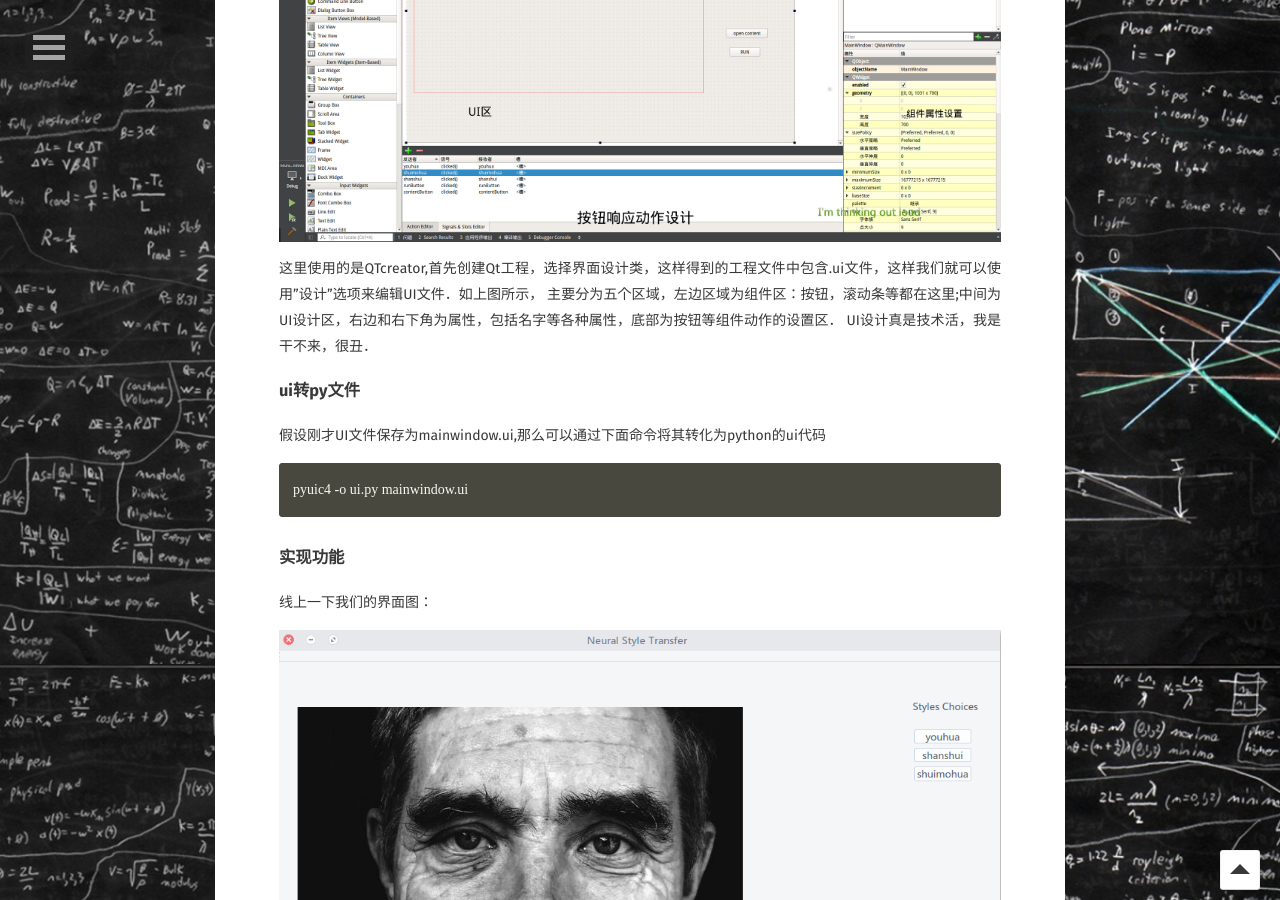
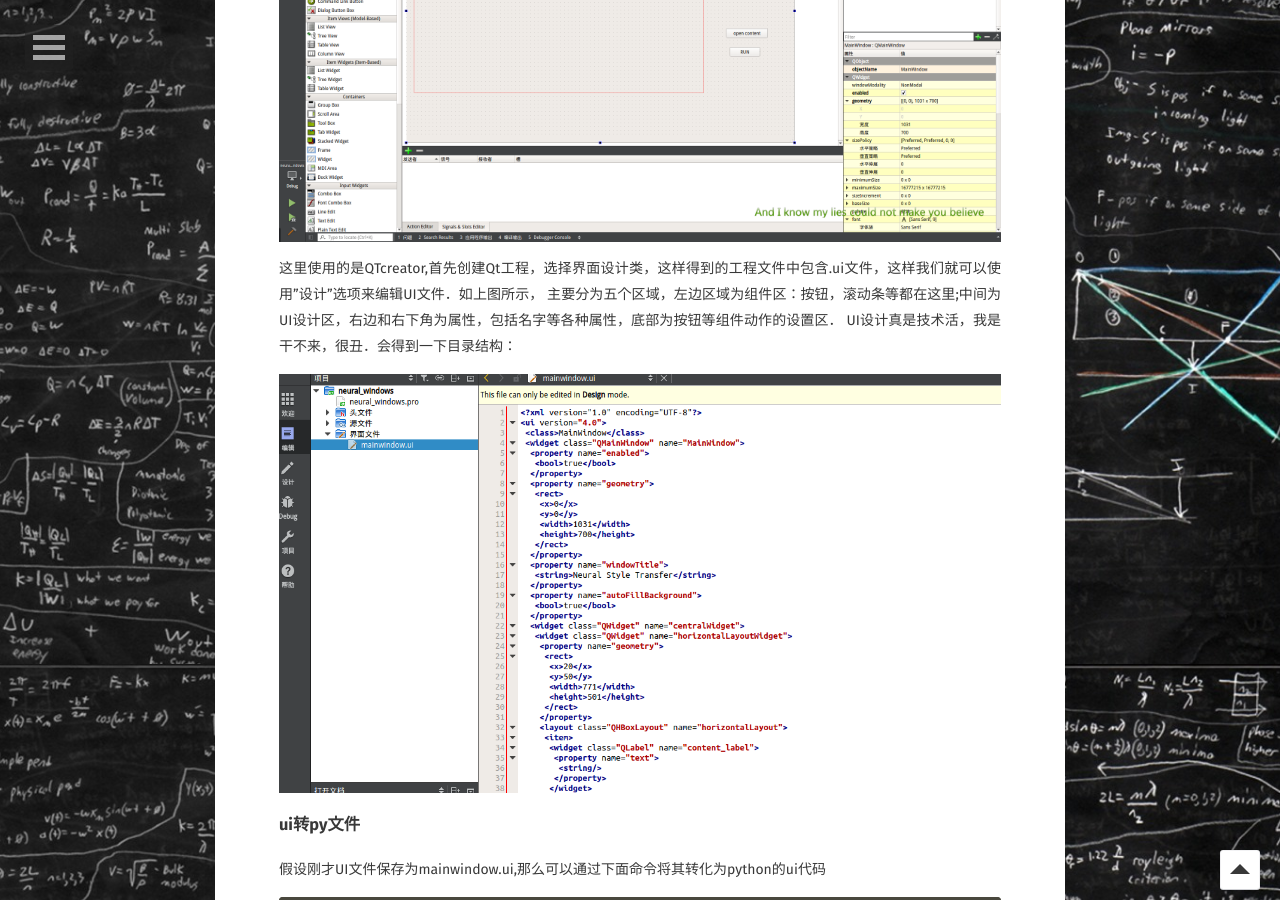
Before and after one commit to saicoco/saicoco.github.io, a Jekyll site: the page built from _posts/2017-06-09-qt_transfer.md, in a window 1280 px wide and 900 px high, scrolled down 1136 px. Built offline with Jekyll 4.4.1, drawn with Linux system fonts in a browser that asks for light colours; some web fonts are replaced; comment, search, counter and statistics services are not loaded.

Commit message:
add a png

```diff
--- a/_posts/2017-06-09-qt_transfer.md
+++ b/_posts/2017-06-09-qt_transfer.md
@@ -28,7 +28,9 @@ PyQt快速制作桌面界面需要以下几步：
 
 这里使用的是QTcreator,首先创建Qt工程，选择界面设计类，这样得到的工程文件中包含.ui文件，这样我们就可以使用"设计"选项来编辑UI文件．如上图所示，
 主要分为五个区域，左边区域为组件区：按钮，滚动条等都在这里;中间为UI设计区，右边和右下角为属性，包括名字等各种属性，底部为按钮等组件动作的设置区．
-UI设计真是技术活，我是干不来，很丑．
+UI设计真是技术活，我是干不来，很丑．会得到一下目录结构：
+
+![ui2](/downloads/qt/2.jpg)
 
 ### ui转py文件
 
```
Also changed, not shown: downloads/qt/1.png.
